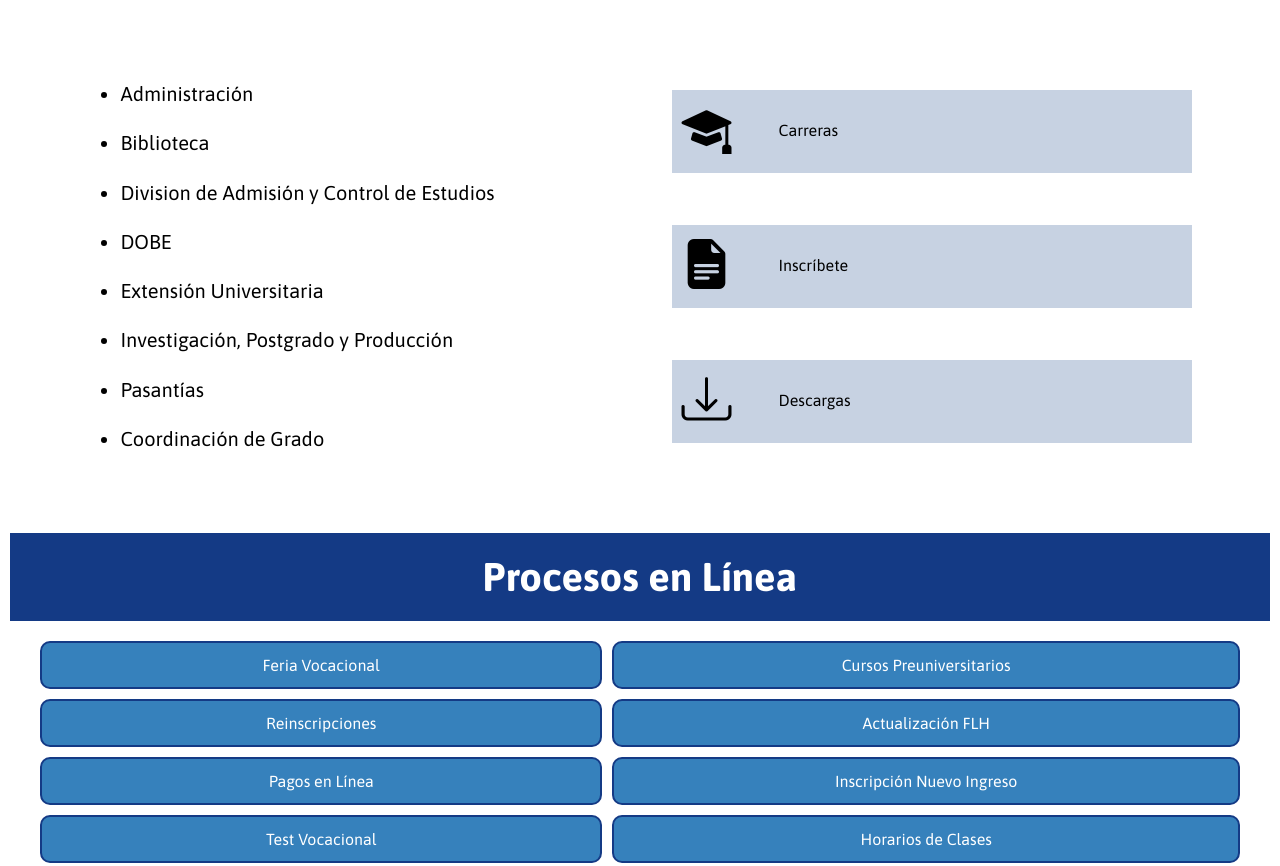
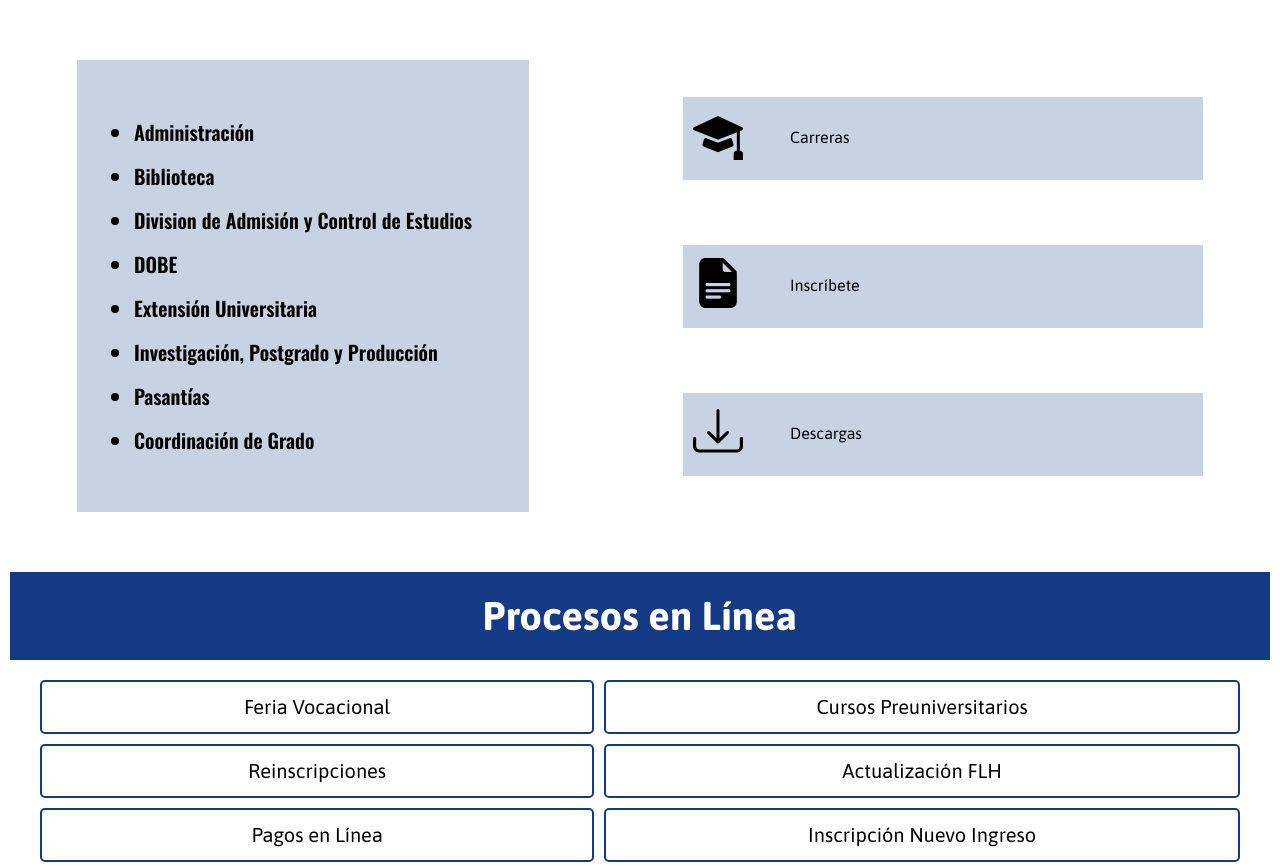
Before and after one commit to JuanchoDGM/psm, a plain HTML site: page index.html in a window 1280 px wide. Shown: the part 832-1698 px from the top of the page. Drawn offline with nearby package versions, Linux system fonts and the light colour scheme.

Commit message:
Update index.css

```diff
--- a/index.css
+++ b/index.css
@@ -1,3 +1,5 @@
+@import url('https://fonts.googleapis.com/css2?family=Oswald:wght@600&display=swap');
+
 .contenedor{
 	margin: 10px 30px;
 }
@@ -5,6 +7,7 @@
 label{
 	color: black;
 	padding: 5px;
+/*	font-family: 'Oswald', sans-serif;*/
 }
 
 .icoIndex{
@@ -32,15 +35,26 @@ label{
 	flex-direction: column;
 	justify-content: space-evenly;
 	margin: 20px;
+	background: #c7d2e2;
+	padding: 50px;
 }
 
 #ul-index a{
+	padding: 5px;
+	border: 2px solid #c7d2e2;
 	text-decoration: none;
 	color: black;
 }
 
 #ul-index a:hover{
-	text-decoration: underline;
+	/*text-decoration: underline;*/
+	/*background: #3681bc;*/
+	border-bottom: 2px solid #143a85;
+	transition: all .5 ease;
+}
+
+#ul-index a li{
+	font-family: 'Oswald', sans-serif;
 }
 
 #icoIndex{
@@ -87,13 +101,14 @@ label{
 #ul-procesos a li{
 	padding: 10px;
 	border: 2px solid #143a85;
-	border-radius: 10px;
-	background: #3681bc;
+	border-radius: 5px;
+	/*background: #3681bc;*/
 }
 
 #ul-procesos a{
 	text-decoration: none;
-	color: white;
+	font-size: 20px;
+	color: black;
 	list-style-type: none;
 }
 
```
